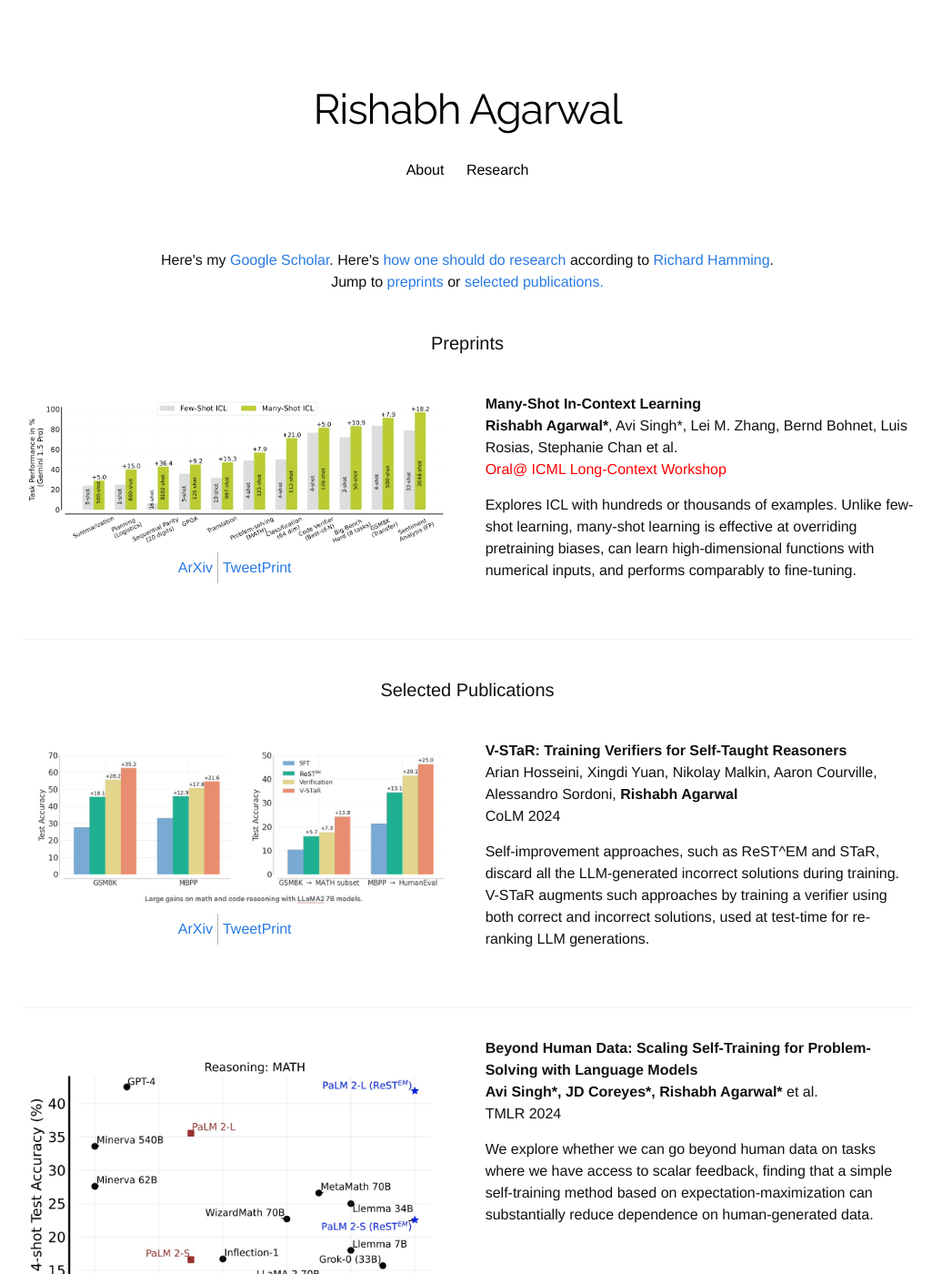
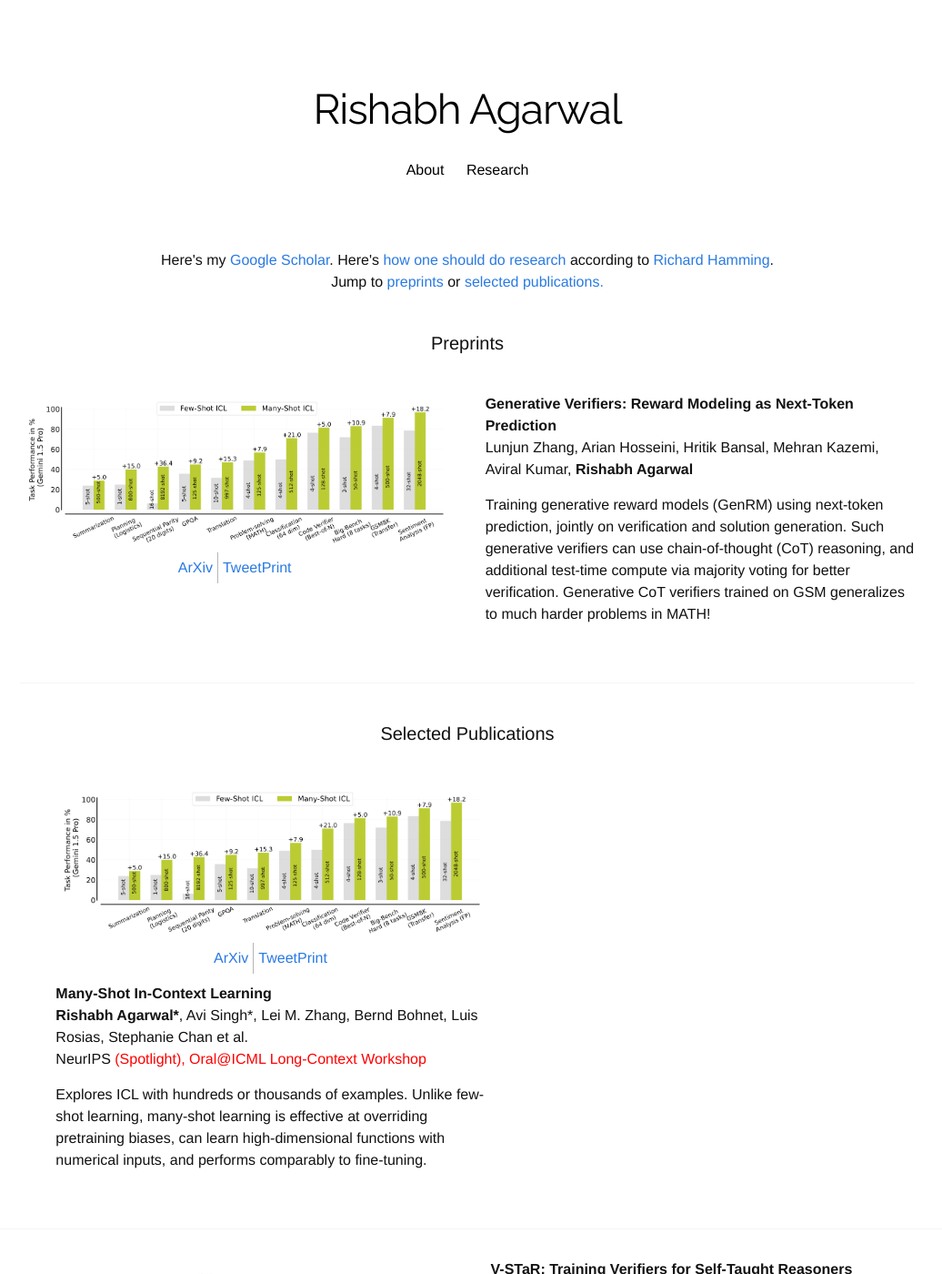
Before and after one commit to agarwl/agarwl.github.io, a Jekyll site: the page built from research.html, in a window 1280 px wide and 1400 px high. Shown: the whole window at 91% size, without its empty margins (126-1162 px from the left). Built offline with Jekyll 4.4.1, drawn with Linux system fonts in a browser that asks for light colours; nearby versions of some CDN libraries; some web fonts are replaced; a style sheet for code colours, icons or effects is not loaded.

Commit message:
Update research.html

```diff
--- a/research.html
+++ b/research.html
@@ -16,6 +16,29 @@ title: "Research Overview"
       <img style="margin-top:0em" src="/images/research/many_shot.png">
       <table>
         <tr>
+          <td><a href="https://arxiv.org/abs/2408.15240">ArXiv</a></td>
+          <td><a href="https://twitter.com/agarwl_/status/1842609385287348712">TweetPrint</a></td>
+        </tr>
+      </table>
+    </div>
+
+    <div class="six columns">
+      <b> Generative Verifiers: Reward Modeling as Next-Token Prediction </b>
+      <p> Lunjun Zhang, Arian Hosseini, Hritik Bansal, Mehran Kazemi, Aviral Kumar, <b>Rishabh Agarwal</b> </p>
+      <p> Training generative reward models (GenRM) using next-token prediction, jointly on verification and solution generation. Such generative verifiers can use chain-of-thought (CoT) reasoning,
+      and additional test-time compute via majority voting for better verification. Generative CoT verifiers trained on GSM generalizes to much harder problems in MATH! </p>
+    </div>
+  </div>
+
+<div class="divider"></div>
+
+<h2 id='publications' class="page-heading"> Selected Publications</h1>
+
+
+    <div class="six columns">
+      <img style="margin-top:0em" src="/images/research/many_shot.png">
+      <table>
+        <tr>
           <td><a href="https://arxiv.org/abs/2404.11018">ArXiv</a></td>
           <td><a href="https://x.com/arianTBD/status/1757121513621229829?s=20">TweetPrint</a></td>
         </tr>
@@ -25,15 +48,13 @@ title: "Research Overview"
     <div class="six columns">
 
       <b> Many-Shot In-Context Learning </b>
-      <p> <b>Rishabh Agarwal*</b>, Avi Singh*, Lei M. Zhang, Bernd Bohnet, Luis Rosias, Stephanie Chan et al. <br/> <span style='color:red'> Oral@ ICML Long-Context Workshop </span> </p>
+      <p> <b>Rishabh Agarwal*</b>, Avi Singh*, Lei M. Zhang, Bernd Bohnet, Luis Rosias, Stephanie Chan et al. <br/> NeurIPS <span style='color:red'>(Spotlight), <span style='color:red'>Oral</span>@ICML Long-Context Workshop </p>
     <p> Explores ICL with hundreds or thousands of examples. Unlike few-shot learning, many-shot learning is
       effective at overriding pretraining biases, can learn high-dimensional functions with numerical inputs, and performs comparably to fine-tuning. </p>
     </div>
   </div>
 
 <div class="divider"></div>
-
-<h2 id='publications' class="page-heading"> Selected Publications</h1>
 
   <div class="row">
     <div class="six columns">
```
